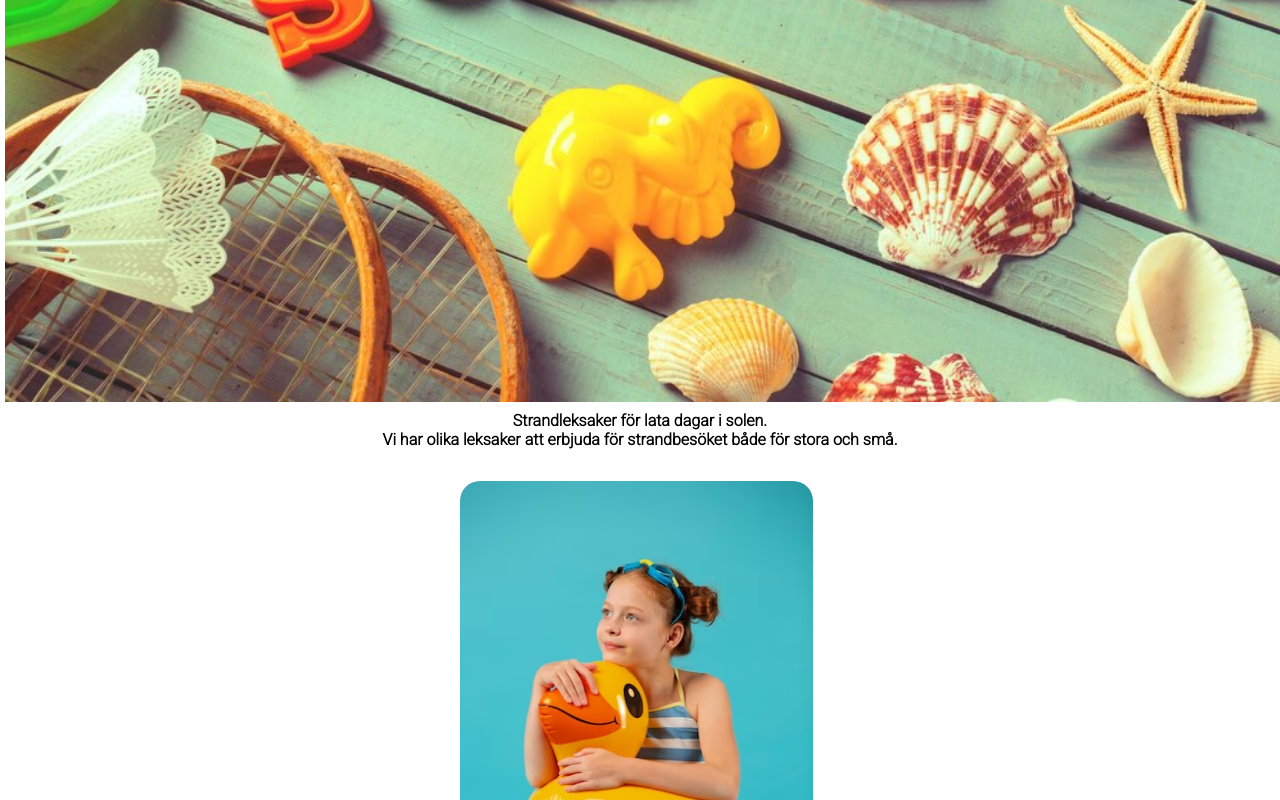
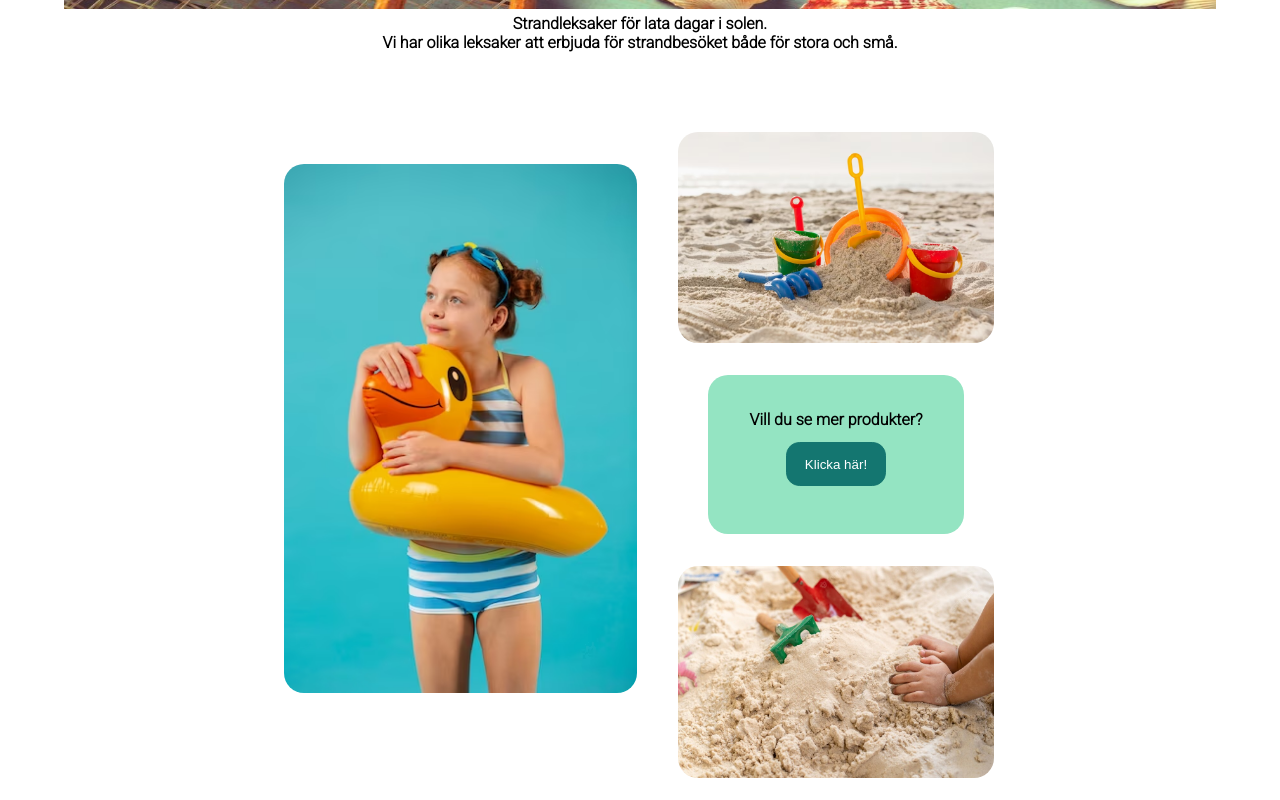
Before and after one commit to AnsoMalm/Summertoys-project, a React (Vite) app in the folder summer-toy-app/: page /#/ in a window 1280 px wide. Shown: the part 700-1500 px from the top of the page. Built offline with nearby package versions, Linux system fonts and the light colour scheme; no server answers; a web font is replaced by a local one.

Commit message:
fixed homepage with css

```diff
--- a/summer-toy-app/src/Stylesheet/Home.css
+++ b/summer-toy-app/src/Stylesheet/Home.css
@@ -76,35 +76,47 @@ p {
 
 @media screen and (min-width: 500px) {
 
-	.photo-container-girl .girl-swimsuit  {
+	article {
 		display: flex;
-		flex-direction: row;
-		max-width: 500px;
-		max-height: 700px;
+		flex-direction: column;
+		justify-content: center;
+		align-items: center;
 	}
 
-	.photos {
+	article .summer-picture {
+		width: 90%;
+		height: 460px;
+	}
+
+
+	.photo-container-girl .girl-swimsuit  {
+		max-width: 800px;
+		max-height: 900px;
+	}
+
+	section .photos {
 		display: flex;
 		flex-direction: row;
 		justify-content: center;
 		align-items: center;
-		}
+	}
+
 	.photo-container {
 		margin-top: 3em;
 	}
 
 	.photo-container .buckets {
-		max-width: 400px;
-		height: 300px;
+		max-width: 320px;
+		max-height: 270px;
 	}
 
 	.photo-container .beachplay {
-		max-width: 400px;
-		height: 300px;
+		max-width: 320px;
+		max-height: 270px;
 	}
 	.text-container {
-		max-width: 200px;
-		max-height: 100px;
+		max-width: 20em;
+		max-height: 10em;
 	}
 
 
--- a/summer-toy-app/src/routes/Home.jsx
+++ b/summer-toy-app/src/routes/Home.jsx
@@ -19,6 +19,7 @@ const Home = () => {
 				<p>Vi har olika leksaker att erbjuda för strandbesöket både för stora och små.</p>
 		</article>
 		<section>
+			<div className='photos'>
 			<div className="photo-container-girl">
 				<img src={SummerGirl} alt="Girl with swimsuit and inflateted duck" className='girl-swimsuit'
 				/>
@@ -36,6 +37,7 @@ const Home = () => {
 				className='beachplay'
 				/>
 			</div>
+		</div>
 		</section>
 	</main>
 	)
```
